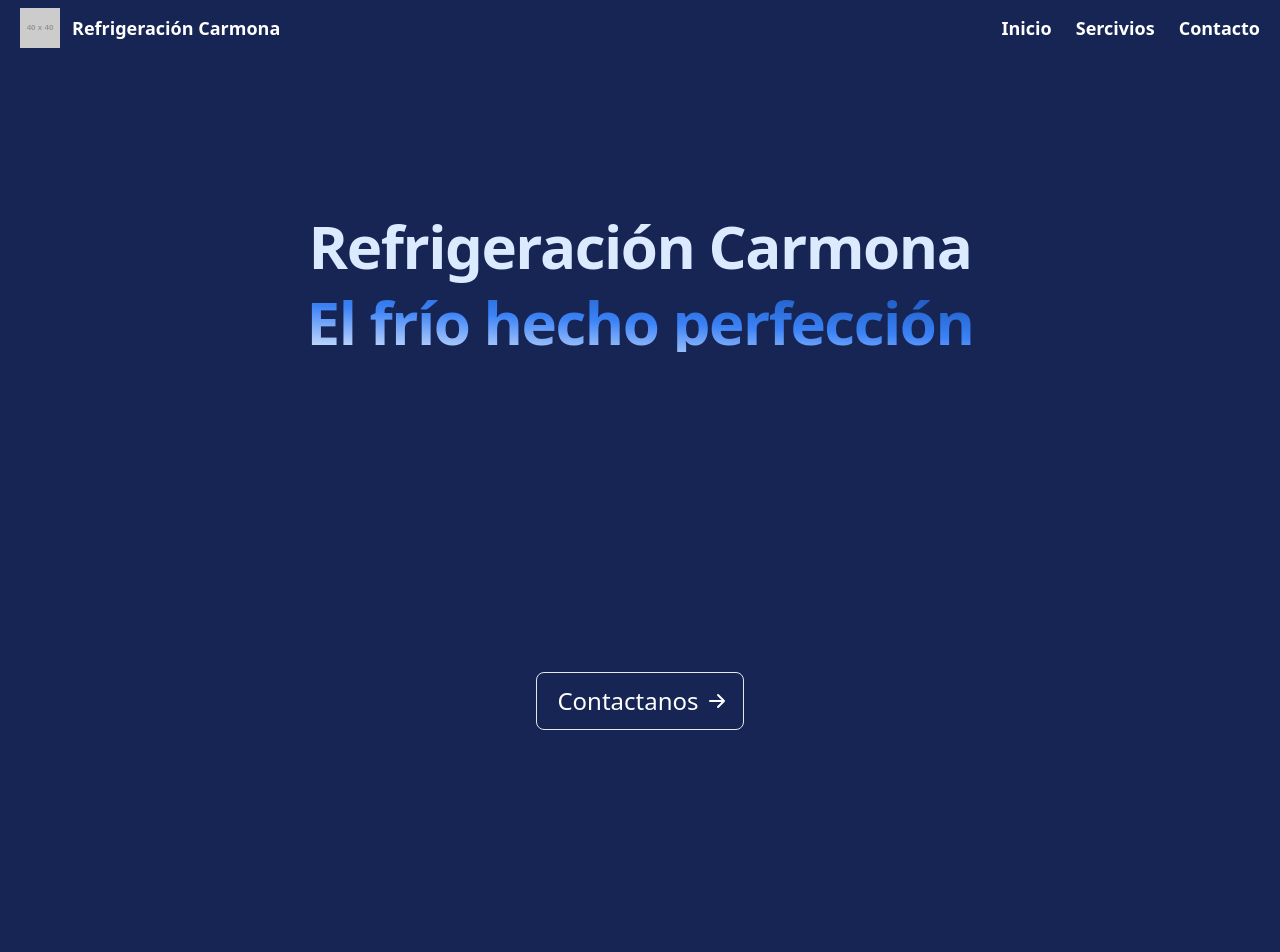
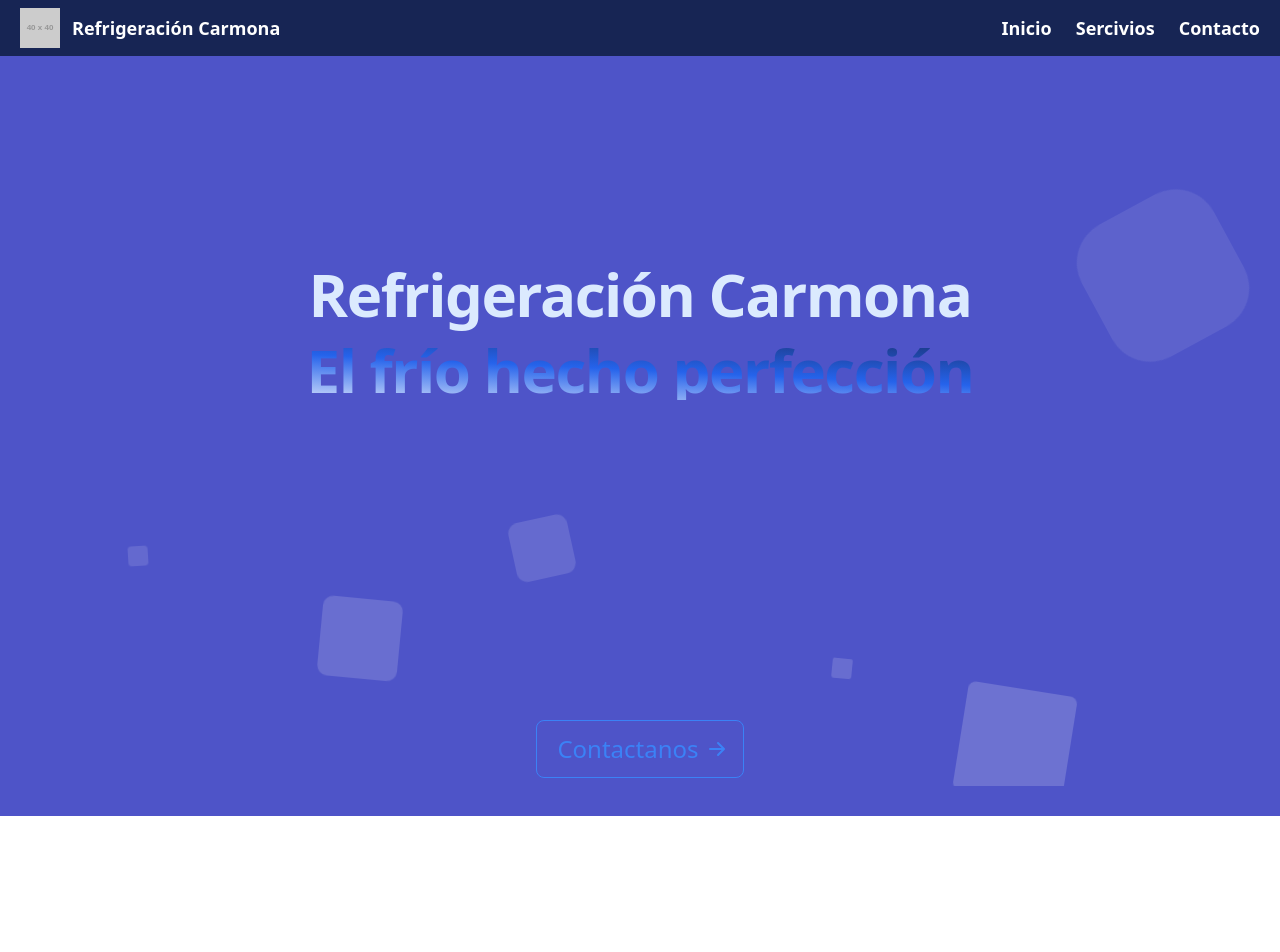
Before and after one commit to Annimus1/RefrigerarionCarmona, a React (Vite) app: page / in a window 1280 px wide. Shown: the top 952 px of the page. Built offline with nearby package versions, Linux system fonts and the light colour scheme.

Commit message:
Hero Animation

```diff
--- a/src/components/Hero.jsx
+++ b/src/components/Hero.jsx
@@ -1,25 +1,40 @@
 import React from 'react'
-import { Link }  from 'react-router-dom'
+import { Link } from 'react-router-dom'
 
 function Hero() {
   return (
-    // https://plus.unsplash.com/premium_photo-1682145344450-34d8323dec84?q=80&w=2070&auto=format&fit=crop&ixlib=rb-4.0.3&ixid=M3wxMjA3fDB8MHxwaG90by1wYWdlfHx8fGVufDB8fHx8fA%3D%3D
-    // https://cdn.pixabay.com/photo/2024/06/21/08/05/air-conditioner-8843842_960_720.png
+    <section className=" min-h-[95vh] ">
+      <div className='area'>
 
-    <section className="bg-blue-950 min-h-[95vh]">
-      <div className="py-28 px-4 mx-auto max-w-screen-xl text-center lg:py-40 lg:px-12">
+      <ul className="circles">
+        <li></li>
+        <li></li>
+        <li></li>
+        <li></li>
+        <li></li>
+        <li></li>
+        <li></li>
+        <li></li>
+        <li></li>
+        <li></li>
+      </ul>
+      </div>
 
-        <h1 className="mb-4 text-4xl font-extrabold tracking-tight leading-none text-blue-100 md:text-5xl lg:text-6xl ">Refrigeración Carmona</h1>
+      <div className="flex flex-col">
 
-        <p className="mb-40 lg:mb-80 sm:px-16 xl:px-48 text-4xl font-extrabold tracking-tight leading-none text-transparent md:text-5xl lg:text-6xl bg-gradient-to-tr from-white via-blue-500 to-active  bg-clip-text">El frío hecho perfección</p>
+        <h1 className="mt-52 mb-4 text-4xl text-center font-extrabold tracking-tight leading-none text-blue-100 md:text-5xl lg:text-6xl ">Refrigeración Carmona</h1>
 
-        <div className="flex flex-col mb-8 lg:mb-16 space-y-4 sm:flex-row sm:justify-center sm:space-y-0 sm:space-x-4 ">
-          <Link to={"/test"} className="inline-flex justify-center items-center py-3 px-5 text-base font-medium text-center text-white rounded-lg bg-primary-700 border border-gray-200 lg:text-2xl">
+        <p className="mb-40 lg:mb-80 sm:px-16 xl:px-48 text-4xl font-extrabold tracking-tight leading-none text-center text-transparent md:text-5xl lg:text-6xl bg-gradient-to-tr from-white via-blue-600 to-blue-950  bg-clip-text">El frío hecho perfección</p>
+
+        <div className="flex flex-col mb-8 lg:mb-16 space-y-4 sm:flex-row sm:justify-center sm:space-y-0 sm:space-x-4 z-20">
+          <Link to={"/contact"} className="inline-flex justify-center items-center py-3 px-5 text-base font-medium text-center text-blue-500 rounded-lg bg-primary-700 border border-blue-500 lg:text-2xl lg:hover:border-gray-200 lg:hover:text-gray-200 lg:hover:bg-blue-900 duration-500">
             Contactanos
             <svg className="ml-2 -mr-1 w-5 h-5" fill="currentColor" viewBox="0 0 20 20" xmlns="http://www.w3.org/2000/svg"><path fillRule="evenodd" d="M10.293 3.293a1 1 0 011.414 0l6 6a1 1 0 010 1.414l-6 6a1 1 0 01-1.414-1.414L14.586 11H3a1 1 0 110-2h11.586l-4.293-4.293a1 1 0 010-1.414z" clipRule="evenodd"></path></svg>
           </Link>
         </div>
       </div>
+
+
     </section>
   )
 }
```
